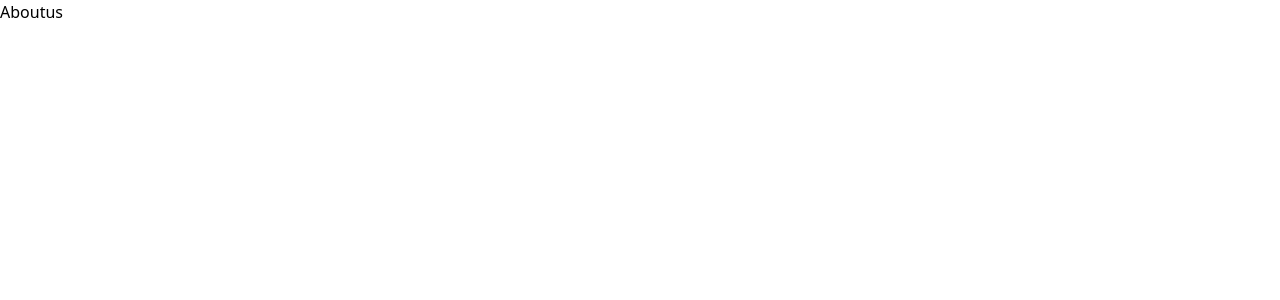
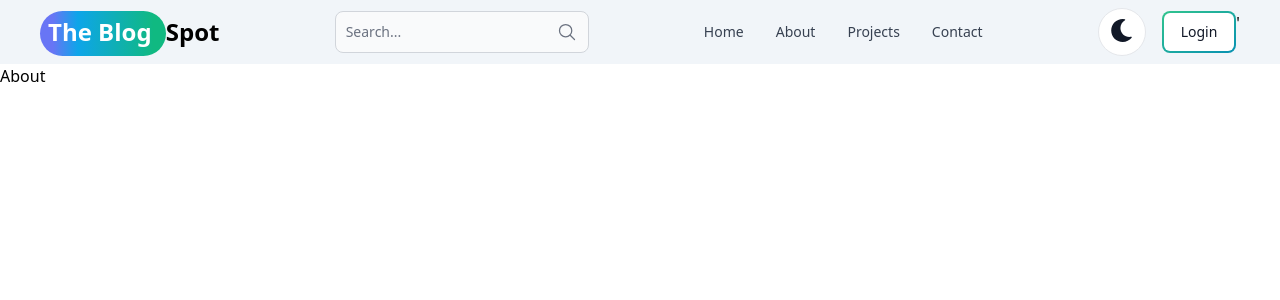
Before and after one commit to muhammed-jasir/Mern-Blog-Site, a React (Vite) app in the folder Frontend/: page /about-us in a window 1280 px wide. Shown: the top 300 px of the page. Built offline with nearby package versions, Linux system fonts and the light colour scheme.

Commit message:
navbar added

```diff
--- a/Frontend/package.json
+++ b/Frontend/package.json
@@ -10,8 +10,10 @@
     "preview": "vite preview"
   },
   "dependencies": {
+    "flowbite-react": "^0.10.1",
     "react": "^18.3.1",
     "react-dom": "^18.3.1",
+    "react-icons": "^5.2.1",
     "react-router-dom": "^6.24.1"
   },
   "devDependencies": {
--- a/Frontend/src/App.jsx
+++ b/Frontend/src/App.jsx
@@ -1,22 +1,24 @@
 import React from 'react'
 import { BrowserRouter, Routes, Route } from "react-router-dom";
 import Home from './pages/Home';
-import Aboutus from './pages/Aboutus';
+import About from './pages/About';
 import Login from './pages/Login';
 import Signup from './pages/Signup';
 import Dashboard from './pages/Dashboard';
 import Projects from './pages/Projects';
+import Header from './components/Header';
 
 const App = () => {
     return (
         <BrowserRouter>
+            <Header />
             <Routes>
                 <Route path='/' element={<Home />} />
-        <Route path='/about-us' element={<Aboutus />} />
+                <Route path='/about-us' element={<About />} />
                 <Route path='/login' element={<Login />} />
-        <Route path='/signup' element={<Signup />} />
+                <Route path='/sign-up' element={<Signup />} />
                 <Route path='/dashboard' element={<Dashboard />} />
-        <Route path='/project' element={<Projects />} />
+                <Route path='/projects' element={<Projects />} />
             </Routes>
         </BrowserRouter>
     )
--- /dev/null
+++ b/Frontend/src/components/Header.jsx
@@ -0,0 +1,76 @@
+import { Button, Navbar, NavbarCollapse, NavbarLink, NavbarToggle, TextInput } from 'flowbite-react'
+import React from 'react'
+import { Link, useLocation } from 'react-router-dom'
+import { IoSearchOutline } from "react-icons/io5";
+import { FaMoon } from "react-icons/fa";
+
+const Header = () => {
+    const path = useLocation().pathname;
+
+    return (
+        <header>
+            <Navbar className='bg-slate-100 flex items-center justify-between w-full sm:px-10 px-2 py-2 z-10'>
+                <Link to='/' className="flex items-center whitespace-nowrap text-2xl font-semibold dark:text-white">
+                    <h2 className=''>
+                        <span className='bg-gradient-to-r from-indigo-500 from-10% via-sky-500 via-30% to-emerald-500 to-90% rounded-3xl px-2 py-1 pb-2 text-white'>The Blog </span> Spot
+                    </h2>
+                </Link>
+
+                <div className='flex'>
+                    <TextInput
+                        type='text'
+                        placeholder='Search...'
+                        rightIcon={IoSearchOutline}
+                        className='hidden lg:flex '
+                    />
+                </div>
+
+                <div className='flex gap-4 items-center md:order-2'>
+
+                    <Button
+                        className='w-12 h-12 lg:hidden'
+                        color='gray'
+                        pill
+                    >
+                        <IoSearchOutline size='23' color="black" />
+                    </Button>
+
+                    <Button
+                        className='w-12 h-12 max-sm:hidden'
+                        color='gray'
+                        pill
+                    >
+                        <FaMoon size='23' />
+                    </Button>
+
+                    <Link to='/login' className='flex'>
+                        <Button
+                            gradientDuoTone="greenToBlue"
+                            outline
+                        >
+                            Login
+                        </Button>'
+                    </Link>
+                    <NavbarToggle />
+                </div>
+
+                <NavbarCollapse>
+                    <NavbarLink as={Link} to="/" active={path === '/'}>
+                        Home
+                    </NavbarLink>
+                    <NavbarLink as={Link} to="/about" active={path === '/about'}>
+                        About
+                    </NavbarLink>
+                    <NavbarLink as={Link} to="/projects" active={path === '/projects'}>
+                        Projects
+                    </NavbarLink>
+                    <NavbarLink as={Link} to="/contact" active={path === '/contact'}>
+                        Contact
+                    </NavbarLink>
+                </NavbarCollapse>
+            </Navbar>
+        </header>
+    )
+}
+
+export default Header
--- /dev/null
+++ b/Frontend/src/pages/About.jsx
@@ -0,0 +1,9 @@
+import React from 'react'
+
+function About() {
+    return (
+        <div>About</div>
+    )
+}
+
+export default About
--- a/Frontend/src/pages/Aboutus.jsx
+++ /dev/null
@@ -1,9 +0,0 @@
-import React from 'react'
-
-const Aboutus = () => {
-  return (
-    <div>Aboutus</div>
-  )
-}
-
-export default Aboutus
--- a/Frontend/tailwind.config.js
+++ b/Frontend/tailwind.config.js
@@ -1,11 +1,16 @@
+const flowbite = require("flowbite-react/tailwind");
+
 /** @type {import('tailwindcss').Config} */
 export default {
     content: [
-      "./index.html",
-      "./src/**/*.{js,ts,jsx,tsx}",
+        "./index.html",
+        "./src/**/*.{js,ts,jsx,tsx}",
+        flowbite.content(),
     ],
     theme: {
-      extend: {},
+        extend: {},
     },
-    plugins: [],
-  }
+    plugins: [
+        flowbite.plugin(),
+    ],
+}
```
Also changed, not shown: 1 other file (tests, documents, lock files or other folders). Lines whose indentation alone changed are shown as unchanged.
